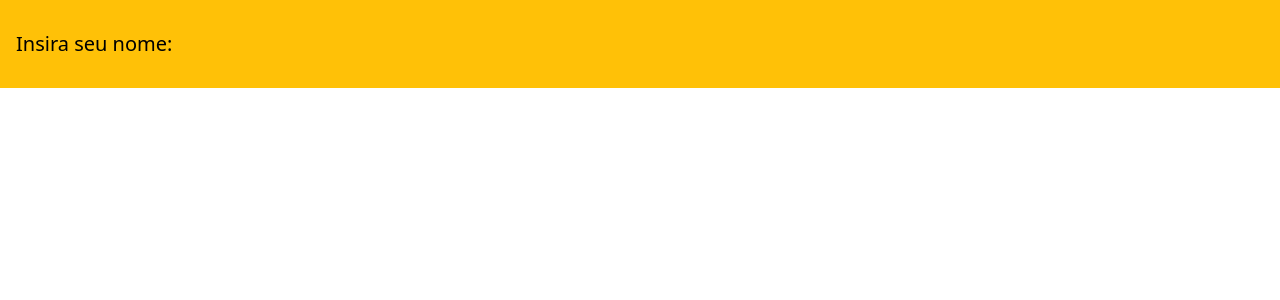
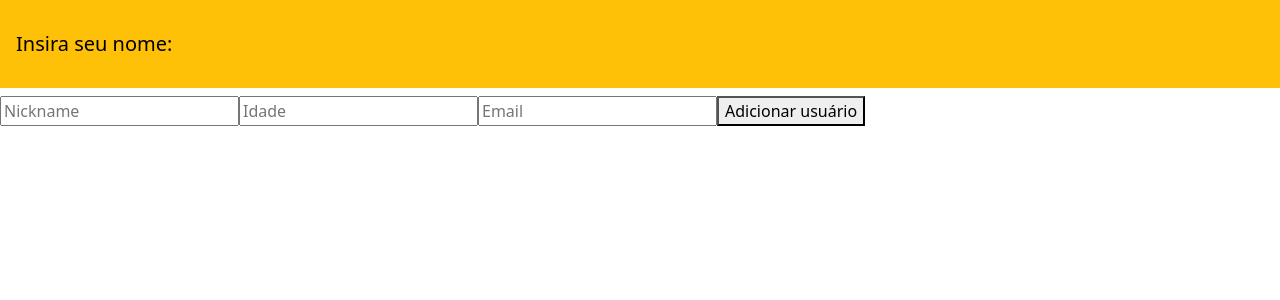
Before and after one commit to thiago-bilck/lab365_FullStack, a React (Vite) app in the folder modulo_II/Semana 7/Exercicios da Semana/: page / in a window 1280 px wide. Shown: the top 300 px of the page. Built offline with nearby package versions, Linux system fonts and the light colour scheme.

Commit message:
feat: create ex 2 from week 7

```diff
--- a/modulo_II/Semana 7/Exercicios da Semana/src/App.jsx
+++ b/modulo_II/Semana 7/Exercicios da Semana/src/App.jsx
@@ -1,11 +1,13 @@
 import Header from './Components/Header/Header'
 import './App.css'
+import Form from './Components/Form/Form'
 
 function App() {
 
   return (
     <>
      <Header></Header>
+     <Form></Form>
     </>
   )
 }
--- /dev/null
+++ b/modulo_II/Semana 7/Exercicios da Semana/src/Components/Form/Form.jsx
@@ -0,0 +1,64 @@
+import { useState } from "react";
+
+function Form() {
+  const [user, setUser] = useState({
+    nickname: "",
+    age: "",
+    email: "",
+  });
+
+  const [usersList, setUsersList] = useState([]);
+
+  function submit(e) {
+    e.preventDefault();
+
+    if (user.nickname.length() == 0) {
+      alert("Digite um nickname");
+    }
+
+    if (user.age.length() == 0) {
+      alert("Digite uma idade");
+    }
+
+    if (user.email.length() == 0) {
+      alert("Digite um email");
+    }
+
+    setUsersList([...usersList, user]);
+    setUser({
+      nickname: "",
+      age: "",
+      email: "",
+    });
+  }
+
+  return (
+    <>
+      <input
+        placeholder="Nickname"
+        type="text"
+        onChange={(e) => setUser({ ...user, nickname: e.target.value })}
+        value={user.nickname}
+      ></input>
+      <input
+        placeholder="Idade"
+        type="text"
+        onChange={(e) => setUser({ ...user, age: e.target.value })}
+        value={user.age}
+      ></input>
+
+      <input
+        placeholder="Email"
+        type="text"
+        onChange={(e) => setUser({ ...user, email: e.target.value })}
+        value={user.email}
+      ></input>
+
+      <button type="submit" onClick={submit}>
+        Adicionar usuário
+      </button>
+    </>
+  );
+}
+
+export default Form;
```
